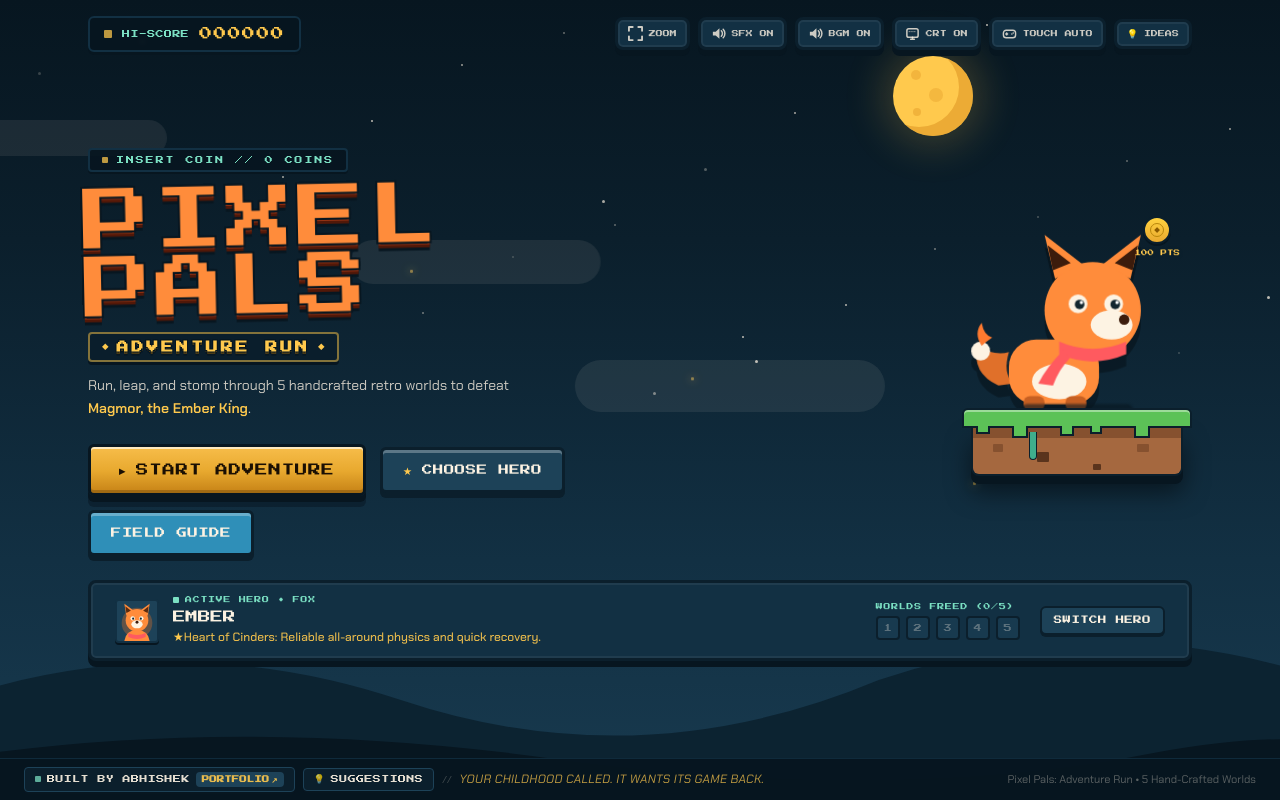
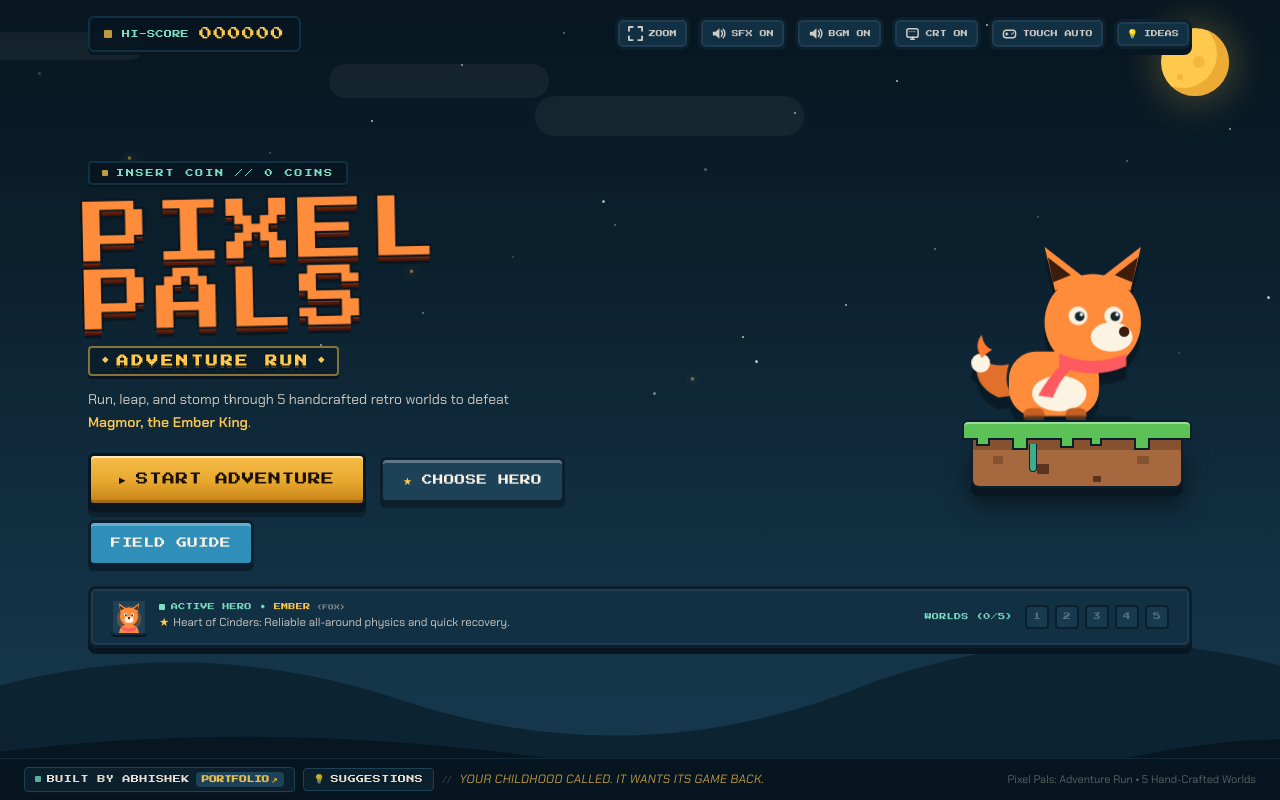
Before and after one commit to codewithabhiishek/Pixel-Pals, a React (Vite) app: page / in a window 1280 px wide. Built offline with nearby package versions, Linux system fonts and the light colour scheme.

Commit message:
style(menu): eliminate UI redundancy, fix moon placement, and unify hero status deck

```diff
--- a/src/App.tsx
+++ b/src/App.tsx
@@ -239,16 +239,6 @@ const FoxMascot = () => {
 
 const FloatingIsland = () => (
   <div className="relative flex flex-col items-center select-none pointer-events-none">
-    {/* Floating Coin near character's shoulder */}
-    <div className="absolute -top-3 right-3 flex flex-col items-center anim-float z-20">
-      <div className="w-7 h-7 rounded-full bg-gradient-to-b from-[#ffd23f] to-[#e8a92f] border-2 border-[#0b1f2c] shadow-[0_2px_0_#071620] flex items-center justify-center anim-coin-spin">
-        <div className="w-3.5 h-3.5 rounded-full border border-[#b8860b] flex items-center justify-center font-bold text-[7px] text-[#8a5a00]">
-          ◆
-        </div>
-      </div>
-      <span className="px-font text-[6.5px] text-gold mt-1 drop-shadow">100 PTS</span>
-    </div>
-
     {/* Mascot with gentle breathing */}
     <div className="anim-breathe relative z-10">
       <FoxMascot />
@@ -561,23 +551,23 @@ function MenuScreen(props: {
           }} />
         ))}
 
-        {/* moon with pixel crater shading */}
+        {/* moon with pixel crater shading in upper right sky */}
         <div className="absolute rounded-full pointer-events-none transition-transform duration-500 ease-out" style={{
-          right: "24%", top: "7%", width: 80, height: 80, background: "#ffc94d",
-          boxShadow: "0 0 40px 10px rgba(255,201,77,0.2), inset -14px -9px 0 rgba(224,152,38,0.6)",
+          right: "4%", top: "3.5%", width: 68, height: 68, background: "#ffc94d",
+          boxShadow: "0 0 35px 8px rgba(255,201,77,0.22), inset -12px -8px 0 rgba(224,152,38,0.6)",
           transform: `translate(${tilt.x * 8}px, ${tilt.y * 5}px)`,
         }}>
           {/* subtle pixel craters */}
-          <div className="absolute top-3.5 left-4.5 w-2.5 h-2.5 rounded-full bg-[#e09826]/40" />
-          <div className="absolute top-8 left-9 w-3.5 h-3.5 rounded-full bg-[#e09826]/35" />
-          <div className="absolute bottom-5 left-5 w-2 h-2 rounded-full bg-[#e09826]/45" />
+          <div className="absolute top-3 left-4 w-2 h-2 rounded-full bg-[#e09826]/40" />
+          <div className="absolute top-7 left-8 w-3 h-3 rounded-full bg-[#e09826]/35" />
+          <div className="absolute bottom-4 left-4 w-1.5 h-1.5 rounded-full bg-[#e09826]/45" />
         </div>
 
-        {/* drifting clouds */}
+        {/* high drifting clouds (soft, elevated above title and mascot) */}
         {[0, 1, 2].map((i) => (
-          <div key={i} className="absolute rounded-full bg-cream/8 pointer-events-none" style={{
-            width: 190 + i * 60, height: 36 + i * 8, top: `${15 + i * 15}%`,
-            animation: `drift ${54 + i * 18}s linear ${-i * 18}s infinite`,
+          <div key={i} className="absolute rounded-full bg-cream/[0.05] pointer-events-none blur-[0.5px]" style={{
+            width: 170 + i * 50, height: 28 + i * 6, top: `${4 + i * 4}%`,
+            animation: `drift ${55 + i * 20}s linear ${-i * 18}s infinite`,
           }} />
         ))}
 
@@ -693,7 +683,7 @@ function MenuScreen(props: {
             </div>
 
             {/* Tactile Real-Game Action Buttons */}
-            <div className="flex items-center gap-2 sm:gap-3.5 mt-2 sm:mt-6 flex-wrap justify-center md:justify-start">
+            <div className="flex items-center gap-2 sm:gap-3.5 mt-2 sm:mt-5 flex-wrap justify-center md:justify-start">
               <button
                 className="btn8 primary-arcade !text-[10px] sm:!text-[12.5px] !px-5 sm:!px-7 !py-2.5 sm:!py-3.5 group focus-arcade flex items-center gap-1.5 sm:gap-2"
                 onClick={props.onStart}
@@ -726,39 +716,35 @@ function MenuScreen(props: {
           </div>
         </div>
 
-        {/* Selected Hero Showcase & Save Plate */}
-        <div className="panel8 mt-2.5 sm:mt-6 px-3 sm:px-6 py-2 sm:py-3 flex items-center justify-between gap-2.5 sm:gap-5 flex-wrap w-full bg-[#0b1f2c]/95 border-2 border-[#123043] shadow-[0_4px_0_#071620]">
-          <div className="flex items-center gap-2.5 sm:gap-3.5 min-w-0">
+        {/* Sleek Arcade Progress Bar & Active Hero Status Deck */}
+        <div className="panel8 mt-2.5 sm:mt-5 px-3 sm:px-5 py-2 sm:py-2.5 flex items-center justify-between gap-3 flex-wrap w-full bg-[#0b1f2c]/95 border-2 border-[#123043] shadow-[0_3px_0_#071620]">
+          {/* Active Hero Pill - Clickable to switch */}
           <button
-              className="w-9 h-9 sm:w-11 sm:h-11 rounded border-2 border-[#123043] shadow-[0_2px_0_#071620] overflow-hidden bg-[#183a4f] transition-transform hover:scale-105 active:translate-y-0.5 cursor-pointer relative group block shrink-0"
             onClick={props.onHeroes}
-              title="Change active hero"
+            className="flex items-center gap-2 sm:gap-3 text-left hover:opacity-90 transition-all cursor-pointer group p-1 -m-1 rounded focus-arcade"
+            title="Click to choose a different hero"
           >
+            <div className="w-8 h-8 sm:w-9 sm:h-9 rounded border-2 border-[#123043] group-hover:border-gold/80 bg-[#183a4f] overflow-hidden flex items-center justify-center shrink-0 transition-colors shadow-[0_2px_0_#071620]">
               <CharPortrait char={props.hero} />
-              <span className="absolute bottom-0 inset-x-0 bg-[#071620]/85 text-[6px] px-font text-gold text-center py-0.5 opacity-0 group-hover:opacity-100 transition-opacity">
-                EDIT
-              </span>
-            </button>
-            <div className="text-left min-w-0">
-              <div className="px-font text-[6px] sm:text-[7px] text-mint tracking-widest flex items-center gap-1.5">
+            </div>
+            <div className="min-w-0">
+              <div className="px-font text-[6px] sm:text-[7px] text-mint tracking-wider flex items-center gap-1.5">
                 <span className="w-1.5 h-1.5 rounded-[1px] bg-mint inline-block shrink-0" />
-                <span>ACTIVE HERO • {props.hero.species.toUpperCase()}</span>
+                <span>ACTIVE HERO • <span className="text-gold">{props.hero.name.toUpperCase()}</span></span>
+                <span className="text-cream/50 text-[5.5px]">({props.hero.species.toUpperCase()})</span>
               </div>
-              <div className="px-font text-[10px] sm:text-[12.5px] text-cream mt-0.5">
-                {props.hero.name.toUpperCase()}
-              </div>
-              <div className="font-body text-[10px] sm:text-[12px] text-gold/90 font-medium mt-0.5 flex items-center gap-1 line-clamp-1 sm:line-clamp-none">
-                <span className="text-gold shrink-0">★</span>
+              <div className="font-body text-[10px] sm:text-[11.5px] text-cream/80 mt-0.5 line-clamp-1 flex items-center gap-1">
+                <span className="text-gold">★</span>
                 <span>{props.hero.passive.name}: {props.hero.passive.desc}</span>
               </div>
             </div>
-          </div>
+          </button>
 
-          <div className="flex items-center gap-2.5 sm:gap-5 flex-wrap shrink-0">
-            <div>
-              <div className="px-font text-[6px] sm:text-[7px] text-mint tracking-widest mb-1">
-                WORLDS FREED ({props.clearedCount}/5)
-              </div>
+          {/* Worlds Cleared Arcade Tally */}
+          <div className="flex items-center gap-2 sm:gap-3 shrink-0">
+            <span className="px-font text-[6px] sm:text-[7px] text-mint tracking-wider">
+              WORLDS ({props.clearedCount}/5)
+            </span>
             <div className="flex items-center gap-1 sm:gap-1.5">
               {LEVELS.map((lvl, i) => {
                 const isCleared = props.save.cleared[i];
@@ -767,7 +753,7 @@ function MenuScreen(props: {
                     key={i}
                     className={`w-5 h-5 sm:w-6 sm:h-6 rounded border-2 border-[#0b1f2c] flex items-center justify-center transition-colors ${
                       isCleared
-                          ? "bg-gradient-to-b from-[#ffd23f] to-[#e8a92f] shadow-[0_0_8px_rgba(255,201,77,0.5)] text-[#241505]"
+                        ? "bg-gradient-to-b from-[#ffd23f] to-[#e8a92f] shadow-[0_0_6px_rgba(255,201,77,0.4)] text-[#241505]"
                         : "bg-[#183a4f] text-cream/30"
                     }`}
                     title={`${lvl.name}: ${isCleared ? "Cleared!" : "Locked"}`}
@@ -775,21 +761,12 @@ function MenuScreen(props: {
                     {isCleared ? (
                       <CheckIcon />
                     ) : (
-                        <span className="px-font text-[7px] sm:text-[8px]">{i + 1}</span>
+                      <span className="px-font text-[6.5px] sm:text-[7.5px]">{i + 1}</span>
                     )}
                   </div>
                 );
               })}
             </div>
-            </div>
-
-            <button
-              className="btn8 dark !border-2 !shadow-[0_2px_0_#0b1f2c] !px-2 sm:!px-3 !py-1 sm:!py-1.5 !text-[7px] sm:!text-[8.5px] focus-arcade active:translate-y-0.5 whitespace-nowrap shrink-0"
-              onClick={props.onHeroes}
-              title="Switch active hero"
-            >
-              Switch Hero
-            </button>
           </div>
         </div>
       </div>
```
Lines whose indentation alone changed are shown as unchanged.
